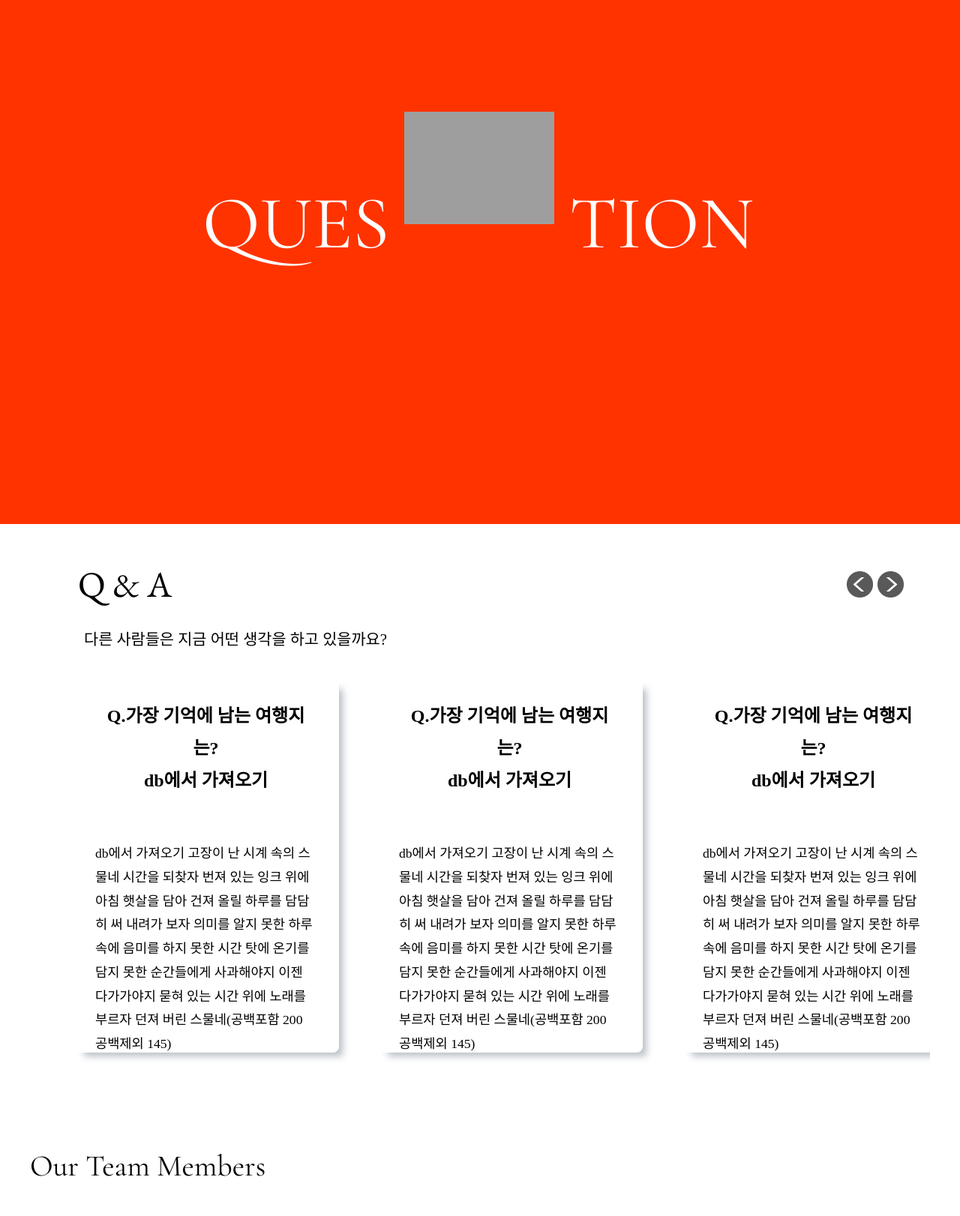
After one commit to BBakCoding/teamproject_00, a Flask app: template templates/mainpage.html in a window 1280 px wide. The commit adds this page. Shown: the part 51-1673 px from the top of the page at 75% size. Run offline with Flask 2, Linux system fonts and the light colour scheme; the template is opened without the code that fills it, so the values that code supplies are empty; some libraries are stand-ins or nearby versions; grey boxes are pictures that could not be loaded.

```diff
--- /dev/null
+++ b/static/js/backtotop.js
@@ -0,0 +1,29 @@
+const backToTop = document.getElementById('backtotop');
+
+const checkScroll = () => {
+    /*
+      웹페이지가 수직으로 얼마나 스크롤되었는지를 확인하는 값(픽셀 단위로 반환)
+      https://developer.mozilla.org/ko/docs/Web/API/Window/pageYOffset
+    */
+    let pageYOffset = window.pageYOffset;
+
+    if (pageYOffset !== 0) {
+        backToTop.classList.add('show');
+    } else {
+        backToTop.classList.remove('show');
+    }
+
+}
+
+const moveBackToTop = () => {
+    if (window.pageYOffset > 0) {
+        /*
+        smooth 하게 스크롤하기
+        https://developer.mozilla.org/en-US/docs/Web/API/Element/scrollTo
+        */
+       window.scrollTo({top: 0, behavior: "smooth"})
+    }
+}
+
+window.addEventListener('scroll', checkScroll);
+backToTop.addEventListener('click', moveBackToTop);
--- /dev/null
+++ b/static/js/slide.js
@@ -0,0 +1,26 @@
+const slideNext = document.querySelector(".slide-next");
+const slidePrev = document.querySelector(".slide-prev")
+//변수 설정.
+const qnaBox = document.querySelector(".qna-showlist");
+
+var clickCnt = 0;
+
+
+function moveLeft(event) {
+
+    qnaBox.style.transition = 'transform 1s';
+    qnaBox.style.transform = 'translateX(-60vw)';
+    };
+    // else if (count = 2) {
+    //     qnaBox.style.transition = 'transform 1s';
+    // qnaBox.style.transform = 'translateX(-1200px)';
+    // }
+
+    function moveRight(event) {
+
+        qnaBox.style.transition = 'transform 1s';
+        qnaBox.style.transform = 'translateX(0px)';
+        };
+
+slideNext.addEventListener('click', moveLeft);
+slidePrev.addEventListener('click', moveRight);
--- a/static/signupstyle.css
+++ b/static/signupstyle.css
@@ -3,7 +3,7 @@
     justify-content: center;
     align-items: center;
     height: 100vh;
-    background: url('/static/bg1.png');
+    background: url('/static/image/bg1.png');
     background-repeat: no-repeat;
     background-size: cover;
 }
--- /dev/null
+++ b/static/style.css
@@ -0,0 +1,406 @@
+body {
+    margin: 0;
+    padding: 0;
+}
+* {box-sizing: border-box;font-family: 'Noto Sans KR', sans-serif;; }
+
+a { text-decoration:none }
+
+.inner {
+    width: 100%;
+    height: 100%;
+    margin: 0 auto;
+    padding: 0rem 2rem;
+    overflow: hidden;
+}
+
+
+
+.section {
+    position: relative;
+}
+
+.section_01 {
+    position: relative;
+    background-color: #ff3300;
+    background-size: cover;
+    height: 760px;
+}
+.section--second {
+    position: relative;
+    background-color: #ffffff;
+    background-size: cover;
+    height: 754px;
+}
+
+/* 헤더 */
+.header {
+    width: 100%;
+    height: 50px;
+    background-color: #ff3300;
+    padding: 0.3rem;
+}
+
+.header .header_menu {
+    text-align: right;
+}
+
+.header .header_menu a {
+    text-decoration: none;
+    color: #ffffff;
+    padding: 15px 0 6px 10px;
+    display: inline-block;
+    transition: color 0.3s ease;
+    font-family: 'Cormorant Garamond', serif;
+    font-size: 20px;
+}
+
+.header .header_menu a:hover {
+    color: rgba(255, 255, 255, 0.8);
+    /*color: rgba(0,0,0,0.8);*/
+}
+
+/* section_01 */
+.section_01 {
+    width: 100%;
+    height: 700px;
+}
+
+.section_01 .Q_wrapper {
+    width: 760px;
+    margin: 0 auto;
+    padding-top: 150px;
+}
+
+.section_01 .Q_text {
+    float: left;
+    font-family: 'Cormorant Garamond', serif;
+    font-size: 100px;
+    color: white;
+    padding-top: 100px;
+    margin: 0 10px;
+}
+
+.section_01 .Q_image {
+    float: left;
+    width: 200px;
+    height: 386px;
+    margin: 0 10px;
+}
+
+.section_01 .Q_image .logo {
+    max-width: 100%;
+    height: auto;
+}
+
+
+/* section2부터 */
+.qna-container {
+      width: 100%;
+      margin-top: 2rem;
+      margin-bottom: 2rem;
+      justify-content: space-around;
+      align-items: center;
+      overflow: hidden;
+}
+
+.qna-title-container {
+      width: 100%;
+      display: flex;
+      justify-content: space-between;
+      align-items: center;
+      margin-top: 1.5rem;
+  }
+
+.qna-title {
+      font-size: 3rem;
+      font-family: 'EB Garamond', serif;
+      margin-left: 2rem;
+  }
+
+   /* 카드리스트 좌우 이동 */
+.arrow-container {
+      display: flex;
+  }
+
+.slide-prev {
+      margin: 3px;
+      cursor: pointer;
+  }
+
+  .slide-next {
+      margin: 3px;
+      cursor: pointer;
+  }
+
+.qna-desc {
+    margin: 40px;
+    font-size: 1.3rem;
+}
+
+  .qna-showlist {
+      display: flex;
+      list-style: none;
+      padding: 0 0 2rem 0;
+      position: absolute;
+      margin: 0 0 0 0;
+      overflow: hidden;
+  }
+
+
+  .qna-showcard {
+      width: 355px;
+      height: 500px;
+      box-shadow: 10px 10px 10px -5px rgba(25, 42, 70, 0.3);
+      border-radius: 8px;
+      margin: 0px 25px;
+      overflow: hidden;
+  }
+
+  .qna-showcard:hover {
+    box-shadow: 10px 10px 10px 0px rgba(25, 42, 70, 0.2);
+    transform: translate(0, -5px);
+    transition-duration: 0.6s;
+  }
+
+  .show-question-container {
+      padding: 30px;
+  }
+
+  .show-question-text {
+      text-align: center;
+      font-size: 1.5rem;
+      line-height: 180%;
+      font-weight: 600;
+
+  }
+
+  .show-answer-container {
+      padding: 30px;
+  }
+
+  .show-answer-text {
+      font-size: 1.1rem;
+      line-height: 180%;
+      width: 100%;
+      display:-webkit-box;
+      -webkit-line-clamp:9;
+      -webkit-box-orient:vertical;
+      height: 100%;
+      overflow:hidden;
+      text-overflow:ellipsis;
+      font-weight: 350;
+}
+
+
+#backtotop {
+  background-color: rgb(47, 48, 89);
+  width: 40px;
+  height: 40px;
+  text-align: center;
+
+  border-radius: 20px;
+  position: fixed;
+  bottom: 30px;
+  right: 30px;
+  transition-property: background-color, opacity, visibility;
+  transition-duration: 0.3s, 0.5s, 0.5s;
+  opacity: 0;
+  visibility: hidden;
+  z-index: 999;
+}
+
+/* 아이콘 적용 방법
+  1. ::after (요소 뒤에 content 추가) 가상 요소에서,
+  2. content: "폰트어썸 유니코드" 를 넣고,
+  3. font-family: FontAwesome 이라고 넣으면 됨
+  */
+#backtotop::after {
+  content: "\f077";
+  font-family: FontAwesome;
+  font-size: 1.5rem;
+  line-height: 40px;
+  color: #fff;
+}
+
+#backtotop.show:hover {
+  cursor: pointer;
+  background-color: #2186c4;
+}
+
+#backtotop.show {
+  opacity: 1;
+  visibility: visible;
+  background-color: rgb(47, 48, 49);
+}
+
+  @media only screen and (min-width: 1200px) {
+      .inner {
+          max-width: 1200px;
+      }
+  }
+
+  @media only screen and (max-width: 980px) {
+    /*화면크기 작아지면 변경할 사항들 */
+    .show-answer-text {
+        font-size: 1.2rem;
+    }
+  }
+
+  @media only screen and (max-width: 400px) {
+      /*화면크기 작아지면 변경할 사항들 */
+        .arrow-container {
+            display: none;
+        }
+
+        .qna-showcard {
+            width: 250px;
+            position: relative;
+        }
+
+        .show-answer-text {
+            font-size: 1.1rem;
+        }
+    }
+/* section3 */
+
+/* section_03 */
+.section_03 {
+    width: 100%;
+    height: 734px;
+}
+
+.section_03 .table {
+    margin: 0 auto;
+    font-size: 20px;
+    font-family: 'Noto Sans KR', sans-serif;
+    text-align: center;
+}
+
+.section_03 .table_title {
+    font-size: 40px;
+    font-family: 'Cormorant Garamond', serif;
+    text-align: left;
+
+    padding-top: 50px;
+    padding-bottom: 30px;
+}
+
+.section_03 .table .table_pic {
+    padding: 20px;
+}
+
+.section_03 .table .table_txt {
+    padding-bottom: 70px;
+}
+
+
+/* media query*/
+/* 화면 너비 0 ~ 1540px */
+@media (max-width: 1540px) {
+    .header {
+        width: 100%;
+    }
+
+    .header .row {
+        padding: 0 15px;
+    }
+
+    .section_01 {
+        width: 100%;
+    }
+
+    .section_02 {
+        width: 100%;
+    }
+
+    .section_03 {
+        width: 100%;
+    }
+
+}
+
+/* 화면 너비 0 ~ 1250px */
+@media (max-width: 1250px) {
+    .section_03 .table_title {
+        padding-left: 20px;
+    }
+
+    .section_03 .table .table_pic {
+        padding-left: 40px;
+        margin: 0 auto;
+    }
+
+    .section_03 .table .table_txt {
+        padding-left: 40px;
+        margin: 0 auto;
+    }
+
+    .section_03 .member01 {
+        width: 30%
+    }
+    .section_03 .member02 {
+        width: 30%
+    }
+    .section_03 .member03 {
+        width: 30%
+    }
+
+    .section_03 .member04 {
+        width: 30%
+    }
+
+    .section_03 .member05 {
+        width: 30%
+    }
+
+
+}
+
+/* 화면 너비 0 ~ 1024px */
+@media (max-width: 1024px) {
+}
+
+/* 화면 너비 0 ~ 960px */
+@media (max-width: 960px) {
+    .section_01 .Q_wrapper {
+        width: 580px;
+        margin: 0 auto;
+    }
+
+    .section_01 .Q_text {
+        font-size: 70px;
+    }
+
+    .section_01 .Q_image {
+        width: 170px;
+        height: auto;
+    }
+}
+
+/* 화면 너비 0 ~ 768px */
+@media (max-width: 768px) {
+    .section_01 .Q_wrapper {
+        width: 460px;
+        margin: 0 auto;
+    }
+
+    .section_01 .Q_text {
+        font-size: 50px;
+    }
+
+    .section_01 .Q_image {
+        width: 150px;
+        height: auto;
+    }
+}
+
+/* 화면 너비 0 ~ 600px */
+@media (max-width: 600px) {
+
+}
+
+/* 화면 너비 0 ~ 480px */
+@media (max-width: 480px) {
+
+}
--- /dev/null
+++ b/templates/mainpage.html
@@ -0,0 +1,285 @@
+<!DOCTYPE html>
+<html lang="ko">
+
+<head>
+    <meta name="author" content="BBakco" />
+    <meta name="description" content="" />
+    <meta http-equiv="X-UA-Compatible" content="IE=edge" />
+    <meta name="viewport"
+        content="width=device-width, initial-scale=1, user-scalable=no, maximum-scale=1, minimum-scale=1" />
+
+    <!-- 이 아래 태그 추가함(정현). 화면 렌더링할 때 최신의 인터넷 엔진을 쓰라는 뜻의 ?-->
+    <meta http-equiv="X-UA-Compatible" content="ie=edge" />
+
+    <!-- http://ogp.me/ -->
+    <meta property="og:type" content="">
+    <meta property="og:site_name" content="">
+    <meta property="og:title" content="">
+    <meta property="og:description" content="">
+    <meta property="og:image" content="">
+    <meta property="og:url" content="">
+
+    <!-- https://developer.twitter.com/en/docs/tweets/optimize-with-cards/guides/getting-started.html -->
+    <meta property="twitter:card" content="">
+    <meta property="twitter:site" content="">
+    <meta property="twitter:title" content="">
+    <meta property="twitter:description" content="">
+    <meta property="twitter:image" content="">
+    <meta property="twitter:url" content="">
+
+    <title>BBakco</title>
+
+    <!-- CSS reset, CSS style, Jquery import -->
+    <link rel="stylesheet" href="/static/reset.css">
+    <link rel="stylesheet" href="/static/style.css">
+    <script src="http://code.jquery.com/jquery-3.3.1.min.js"></script>
+
+    <!-- 일반적인 fabicon 설정 (정현) -->
+    <link rel="icon" href="../image/fabicon.ico">
+    <!-- 아이폰용 fabicon 설정 (정현) -->
+    <link rel="apple-touch-icon" href="../image/fabicon.ico">
+    <!-- 인터넷 익스플로러용 fabicon 설정 -->
+    <link rel="short icon" type="image/x-icon" href="../image/fabicon.ico">
+
+    <!-- https://fontawesome.com/start -->
+    <script src="https://kit.fontawesome.com/f1def33959.js" crossorigin="anonymous"></script>
+
+
+    <link rel="preconnect" href="https://fonts.googleapis.com">
+    <link rel="preconnect" href="https://fonts.gstatic.com" crossorigin>
+    <link href="https://fonts.googleapis.com/css2?family=Noto+Sans+KR:wght@300&display=swap" rel="stylesheet">
+
+    <link rel="preconnect" href="https://fonts.googleapis.com">
+    <link rel="preconnect" href="https://fonts.gstatic.com" crossorigin>
+    <link href="https://fonts.googleapis.com/css2?family=EB+Garamond&display=swap" rel="stylesheet">
+
+    <!-- Font -->
+    <link rel="preconnect" href="https://fonts.googleapis.com">
+    <link rel="preconnect" href="https://fonts.gstatic.com" crossorigin>
+    <link href="https://fonts.googleapis.com/css2?family=Cormorant+Garamond&display=swap" rel="stylesheet">
+
+
+    <!-- <script src="js/main.js"></script> -->
+    <script defer src="/static/js/slide.js"></script>
+    <script defer src="/static/js/backtotop.js"></script>
+
+
+</head>
+
+<body>
+    <header id="header">
+        <div class="header">
+            <div class="row">
+                <div class="header_menu">
+                    <a href="#">Login</a>
+                </div>
+            </div>
+        </div>
+    </header>
+    <section id="section_01">
+        <div class="section_01">
+            <div class="Q_wrapper">
+                <div class="Q_text">QUES</div>
+                <div class="Q_image">
+                    <img class="logo" src="http://upload.wikimedia.org/wikipedia/commons/d/d2/Question_mark.svg"
+                         alt="question mark">
+                    <!--                https://upload.wikimedia.org/wikipedia/commons/thumb/d/d2/Question_mark.svg/1200px-Question_mark.svg.png-->
+                </div>
+                <div class="Q_text">TION</div>
+            </div>
+        </div>
+    </section>
+
+
+    <div class="inner">
+        <section class="section section--second">
+
+            <div class="qna-container">
+                <div class="qna-title-container">
+                    <div class="qna-title">Q & A</div>
+                    <div class="arrow-container">
+                        <!-- <div class="slide-prev"><img src="../image/left.png" width="35px" height="35px" onmouseover="this.src='/image/left-dark.png'" onmouseout="this.src='/image/left.png'"></div>
+                        <div class="slide-next"><img src="../image/right.png" width="35px" height="35px" onmouseover="this.src='/image/right-dark.png'" onmouseout="this.src='/image/right.png'"></div> -->
+                        <img class="slide-prev" src="../image/left.png" width="35px" height="35px" onmouseover="this.src='/image/left-dark.png'" onmouseout="this.src='/image/left.png'">
+                        <img class="slide-next" src="../image/right.png" width="35px" height="35px" onmouseover="this.src='/image/right-dark.png'" onmouseout="this.src='/image/right.png'">
+                    </div>
+                </div>
+                <div class="qna-desc">
+                    다른 사람들은 지금 어떤 생각을 하고 있을까요?
+                </div>
+                <ul class="qna-showlist" data-position="0">
+                    <li class="qna-showcard qna-showcard-1">
+                        <div class="show-question-container">
+                            <div class="show-question-text">Q.가장 기억에 남는 여행지는?<br>db에서 가져오기</div>
+                        </div>
+                        <div class="show-answer-container">
+                            <div class="show-answer-text">
+                                db에서 가져오기 고장이 난 시계 속의 스물네 시간을 되찾자 번져 있는 잉크 위에 아침 햇살을 담아 건져 올릴 하루를 담담히 써 내려가 보자 의미를 알지 못한
+                                하루 속에 음미를 하지 못한 시간 탓에 온기를 담지 못한 순간들에게 사과해야지 이젠 다가가야지 묻혀 있는 시간 위에 노래를 부르자 던져 버린 스물네(공백포함
+                                200 공백제외 145)
+                            </div>
+                        </div>
+                    </li>
+                    <li class="qna-showcard qna-showcard-2">
+                        <div class="show-question-container">
+                            <div class="show-question-text">Q.가장 기억에 남는 여행지는?<br>db에서 가져오기</div>
+                        </div>
+                        <div class="show-answer-container">
+                            <div class="show-answer-text">
+                                db에서 가져오기 고장이 난 시계 속의 스물네 시간을 되찾자 번져 있는 잉크 위에 아침 햇살을 담아 건져 올릴 하루를 담담히 써 내려가 보자 의미를 알지 못한
+                                하루 속에 음미를 하지 못한 시간 탓에 온기를 담지 못한 순간들에게 사과해야지 이젠 다가가야지 묻혀 있는 시간 위에 노래를 부르자 던져 버린 스물네(공백포함
+                                200 공백제외 145)
+                            </div>
+                        </div>
+                    </li>
+                    <li class="qna-showcard qna-showcard-3">
+                        <div class="show-question-container">
+                            <div class="show-question-text">Q.가장 기억에 남는 여행지는?<br>db에서 가져오기</div>
+                        </div>
+                        <div class="show-answer-container">
+                            <div class="show-answer-text">
+                                db에서 가져오기 고장이 난 시계 속의 스물네 시간을 되찾자 번져 있는 잉크 위에 아침 햇살을 담아 건져 올릴 하루를 담담히 써 내려가 보자 의미를 알지 못한
+                                하루 속에 음미를 하지 못한 시간 탓에 온기를 담지 못한 순간들에게 사과해야지 이젠 다가가야지 묻혀 있는 시간 위에 노래를 부르자 던져 버린 스물네(공백포함
+                                200 공백제외 145)
+                            </div>
+                        </div>
+                    </li>
+                    <li class="qna-showcard qna-showcard-4">
+                        <div class="show-question-container">
+                            <div class="show-question-text">Q.가장 기억에 남는 여행지는?<br>db에서 가져오기</div>
+                        </div>
+                        <div class="show-answer-container">
+                            <div class="show-answer-text">
+                                db에서 가져오기 고장이 난 시계 속의 스물네 시간을 되찾자 번져 있는 잉크 위에 아침 햇살을 담아 건져 올릴 하루를 담담히 써 내려가 보자 의미를 알지 못한
+                                하루 속에 음미를 하지 못한 시간 탓에 온기를 담지 못한 순간들에게 사과해야지 이젠 다가가야지 묻혀 있는 시간 위에 노래를 부르자 던져 버린 스물네(공백포함
+                                200 공백제외 145)
+                            </div>
+                        </div>
+                    </li>
+                    <li class="qna-showcard qna-showcard-5">
+                        <div class="show-question-container">
+                            <div class="show-question-text">Q.가장 기억에 남는 여행지는?<br>db에서 가져오기</div>
+                        </div>
+                        <div class="show-answer-container">
+                            <div class="show-answer-text">
+                                db에서 가져오기 고장이 난 시계 속의 스물네 시간을 되찾자 번져 있는 잉크 위에 아침 햇살을 담아 건져 올릴 하루를 담담히 써 내려가 보자 의미를 알지 못한
+                                하루 속에 음미를 하지 못한 시간 탓에 온기를 담지 못한 순간들에게 사과해야지 이젠 다가가야지 묻혀 있는 시간 위에 노래를 부르자 던져 버린 스물네(공백포함
+                                200 공백제외 145)
+                            </div>
+                        </div>
+                    </li>
+
+
+                </ul>
+
+            </div>
+
+
+        </section>
+    </div>
+        <section id="section_03">
+            <div class="section_03">
+                <table class="table">
+                    <th class="table_title" colspan="2">Our Team Members</th>
+                    <tr> <!-- 사진 -->
+                        <td class="table_pic member01">
+                            <img class="pic" src="https://img.animalplanet.co.kr/news/2019/06/26/700/6l5n405756f5r183zt0f.jpg"
+                                 alt="member"
+                                 style="width: 200px; height: 200px; border-radius: 200px;">
+                        </td>
+                        <td class="table_pic member02">
+                            <img class="pic" src="https://img.animalplanet.co.kr/news/2019/06/26/700/6l5n405756f5r183zt0f.jpg"
+                                 alt="member"
+                                 style="width: 200px; height: 200px; border-radius: 200px;">
+                        </td>
+                        <td class="table_pic member03">
+                            <img class="pic" src="https://img.animalplanet.co.kr/news/2019/06/26/700/6l5n405756f5r183zt0f.jpg"
+                                 alt="member"
+                                 style="width: 200px; height: 200px; border-radius: 200px;">
+                        </td>
+                        <td class="table_pic member04">
+                            <img class="pic" src="https://img.animalplanet.co.kr/news/2019/06/26/700/6l5n405756f5r183zt0f.jpg"
+                                 alt="member"
+                                 style="width: 200px; height: 200px; border-radius: 200px;">
+                        </td>
+                        <td class="table_pic member05">
+                            <img class="pic" src="https://img.animalplanet.co.kr/news/2019/06/26/700/6l5n405756f5r183zt0f.jpg"
+                                 alt="member"
+                                 style="width: 200px; height: 200px; border-radius: 200px;">
+                        </td>
+                    </tr>
+                    <tr> <!-- 이름, 역할 -->
+                        <td class="table_txt member01">
+                            <p><span style="font-weight: bold;">김영선</span></p>
+                            <br>
+                            <p>프론트엔드, 백엔드 개발</p>
+                        </td>
+                        <td class="table_txt member02">
+                            <p><span style="font-weight: bold;">김영선</span></p>
+                            <br>
+                            <p>프론트엔드, 백엔드 개발</p>
+                        </td>
+                        <td class="table_txt member03">
+                            <p><span style="font-weight: bold;">김영선</span></p>
+                            <br>
+                            <p>프론트엔드, 백엔드 개발</p>
+                        </td>
+                        <td class="table_txt member04">
+                            <p><span style="font-weight: bold;">김영선</span></p>
+                            <br>
+                            <p>프론트엔드, 백엔드 개발</p>
+                        </td>
+                        <td class="table_txt member05">
+                            <p><span style="font-weight: bold;">김영선</span></p>
+                            <br>
+                            <p>프론트엔드, 백엔드 개발</p>
+                        </td>
+                    </tr>
+
+                    <th class="table_title" colspan="2">Special Thanks To</th>
+                    <tr> <!-- 사진 -->
+                        <td class="table_pic">
+                            <img class="pic" src="https://img.animalplanet.co.kr/news/2019/06/26/700/6l5n405756f5r183zt0f.jpg"
+                                 alt="member"
+                                 style="width: 200px; height: 200px; border-radius: 200px;">
+                        </td>
+                        <td class="table_pic">
+                            <img class="pic" src="https://img.animalplanet.co.kr/news/2019/06/26/700/6l5n405756f5r183zt0f.jpg"
+                                 alt="member"
+                                 style="width: 200px; height: 200px; border-radius: 200px;">
+                        </td>
+                        <td class="table_pic">
+                            <img class="pic" src="https://img.animalplanet.co.kr/news/2019/06/26/700/6l5n405756f5r183zt0f.jpg"
+                                 alt="member"
+                                 style="width: 200px; height: 200px; border-radius: 200px;">
+                        </td>
+                    </tr>
+                    <tr> <!-- 이름, 역할 -->
+                        <td class="table_txt">
+                            <p><span style="font-weight: bold;">김영선</span></p>
+                            <br>
+                            <p>프론트엔드, 백엔드 개발</p>
+                        </td>
+                        <td class="table_txt">
+                            <p><span style="font-weight: bold;">김영선</span></p>
+                            <br>
+                            <p>프론트엔드, 백엔드 개발</p>
+                        </td>
+                        <td class="table_txt">
+                            <p><span style="font-weight: bold;">김영선</span></p>
+                            <br>
+                            <p>프론트엔드, 백엔드 개발</p>
+                        </td>
+                    </tr>
+                </table>
+            </div>
+        </section>
+        <footer id="footer"></footer>
+    </section>
+
+    <a id="backtotop" href="#"></a>
+
+
+</body>
+
+</html>
```
Also changed, not shown: static/image/back-to-top.png (added), static/image/bg.jpeg (renamed from static/bg.jpeg), static/image/bg1.png (renamed from static/bg1.png), static/image/fabicon.ico (added), static/image/left-dark.png (added), static/image/left.png (added), static/image/right-dark.png (added), static/image/right.png (added).
